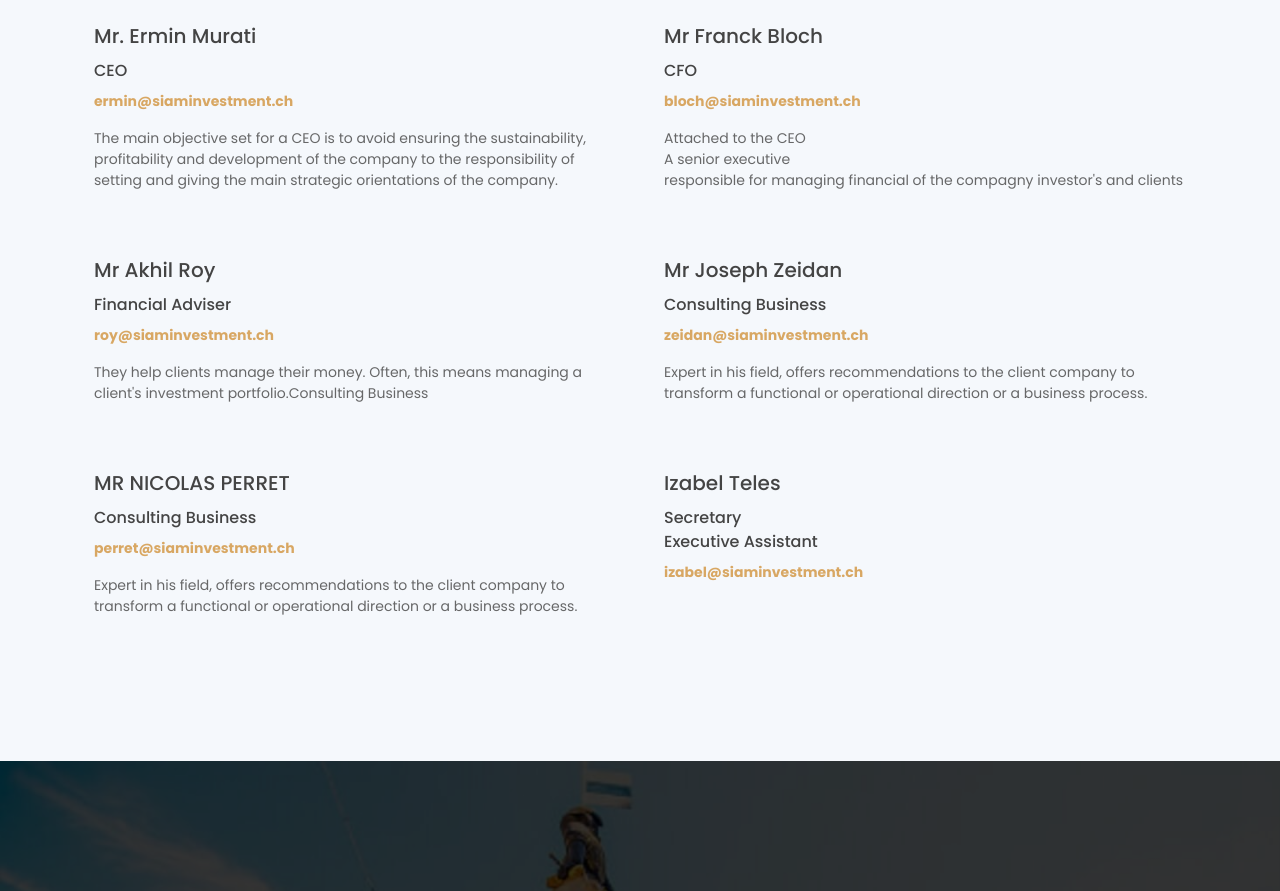
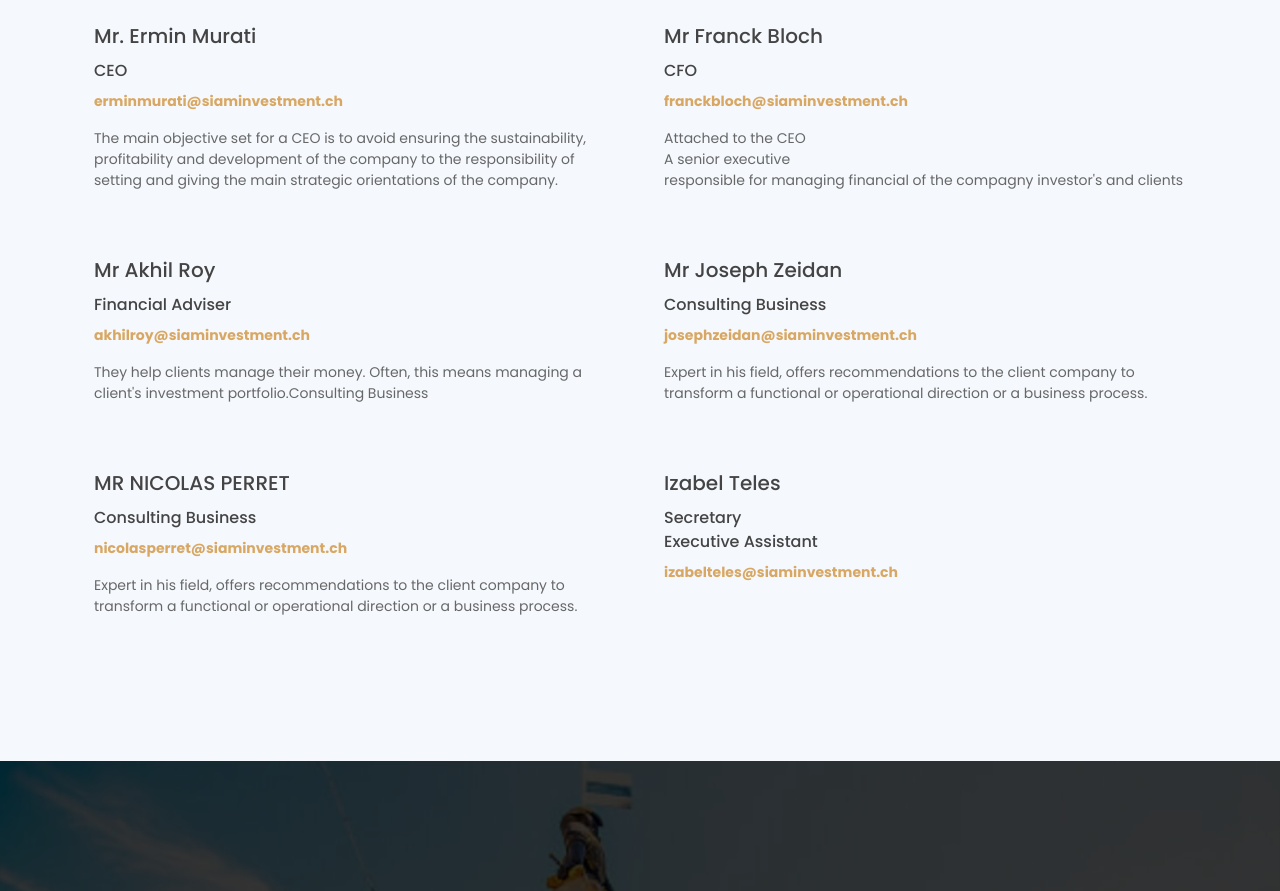
Before and after one commit to Shorif4321/tom, a plain HTML site: page index.html in a window 1280 px wide. Shown: the part 3878-4769 px from the top of the page. Drawn offline with Linux system fonts and the light colour scheme.

Commit message:
web mail

```diff
--- a/assets/js/app.js
+++ b/assets/js/app.js
@@ -149,7 +149,7 @@ window.addEventListener("DOMContentLoaded", function () {
     function success() {
         form.reset();
         status.classList.add("success");
-        status.innerHTML = "Thanks for contact Me!";
+        status.innerHTML = "Thanks for Contact Us!";
     }
 
     function error() {
--- a/index.html
+++ b/index.html
@@ -409,7 +409,8 @@
                     <div class="text-center text-md-left">
                         <h5>Mr. Ermin Murati</h5>
                         <h6>CEO</h6>
-                        <p> <b> <a href="mailto:izabel@siaminvestment.ch"> ermin@siaminvestment.ch</a> </b></p>
+                        <p> <b> <a href="mailto:erminmurati@siaminvestment.ch">erminmurati@siaminvestment.ch</a> </b>
+                        </p>
                         <p>The main objective set for a CEO is to avoid ensuring the sustainability, profitability and
                             development of the company to the responsibility of setting and giving the main strategic
                             orientations of the company.</p>
@@ -419,7 +420,7 @@
                     <div class="text-center text-md-left">
                         <h5>Mr Franck Bloch</h5>
                         <h6>CFO</h6>
-                        <p> <b> <a href="mailto:izabel@siaminvestment.ch"> bloch@siaminvestment.ch</a></b></p>
+                        <p> <b> <a href="mailto:franckbloch@siaminvestment.ch">franckbloch@siaminvestment.ch</a></b></p>
                         <p>Attached to the CEO <br>
                             A senior executive <br>
                             responsible for managing financial of the compagny investor's and clients</p>
@@ -429,7 +430,7 @@
                     <div class="text-center text-md-left">
                         <h5>Mr Akhil Roy</h5>
                         <h6>Financial Adviser</h6>
-                        <p> <b> <a href="mailto:izabel@siaminvestment.ch"> roy@siaminvestment.ch</a> </b></p>
+                        <p> <b> <a href="mailto:akhilroy@siaminvestment.ch">akhilroy@siaminvestment.ch</a> </b></p>
                         <p>They help clients manage their money. Often, this means managing a client's investment
                             portfolio.Consulting Business</p>
                     </div>
@@ -438,7 +439,8 @@
                     <div class="text-center text-md-left">
                         <h5>Mr Joseph Zeidan</h5>
                         <h6>Consulting Business</h6>
-                        <p> <b><a href="mailto:izabel@siaminvestment.ch"> zeidan@siaminvestment.ch</a></b></p>
+                        <p> <b><a href="mailto:josephzeidan@siaminvestment.ch">josephzeidan@siaminvestment.ch</a></b>
+                        </p>
                         <p>Expert in his field, offers recommendations to the client company to transform a functional
                             or operational direction or a business process.</p>
                     </div>
@@ -447,7 +449,8 @@
                     <div class="text-center text-md-left">
                         <h5>MR NICOLAS PERRET</h5>
                         <h6>Consulting Business</h6>
-                        <p> <b><a href="mailto:perret@siaminvestment.ch"> perret@siaminvestment.ch</a></b></p>
+                        <p> <b><a href="mailto:nicolasperret@siaminvestment.ch">nicolasperret@siaminvestment.ch</a></b>
+                        </p>
                         <p>Expert in his field, offers recommendations to the client company to transform a functional
                             or operational direction or a business process.</p>
                     </div>
@@ -456,7 +459,8 @@
                     <div class="text-center text-md-left">
                         <h5>Izabel Teles</h5>
                         <h6> Secretary <br> Executive Assistant</h6>
-                        <p> <b> <a href="mailto:izabel@siaminvestment.ch"> izabel@siaminvestment.ch</a> </b></p>
+                        <p> <b> <a href="mailto:izabelteles@siaminvestment.ch">izabelteles@siaminvestment.ch</a> </b>
+                        </p>
                     </div>
                 </div>
             </div>
@@ -480,7 +484,7 @@
                 </div> -->
 
                 <div class="col-md-8 py-5">
-                    <form action="https://formspree.io/f/mvolpvae" method="POST" id="siam-form">
+                    <form action="https://formspree.io/f/xnqyealg" method="POST" id="siam-form">
                         <h4 class="mb-4">Drop Us Your Message</h4>
                         <div class="form-row">
                             <div class="form-group col-sm-12 col-md-6">
@@ -657,7 +661,6 @@
 
     <!-- fontawosome  -->
     <script src="https://kit.fontawesome.com/115d966034.js" crossorigin="anonymous"></script>
-
     <!-- core  -->
     <script src="assets/vendors/jquery/jquery-3.4.1.js"></script>
     <script src="assets/vendors/bootstrap/bootstrap.bundle.js"></script>
```
